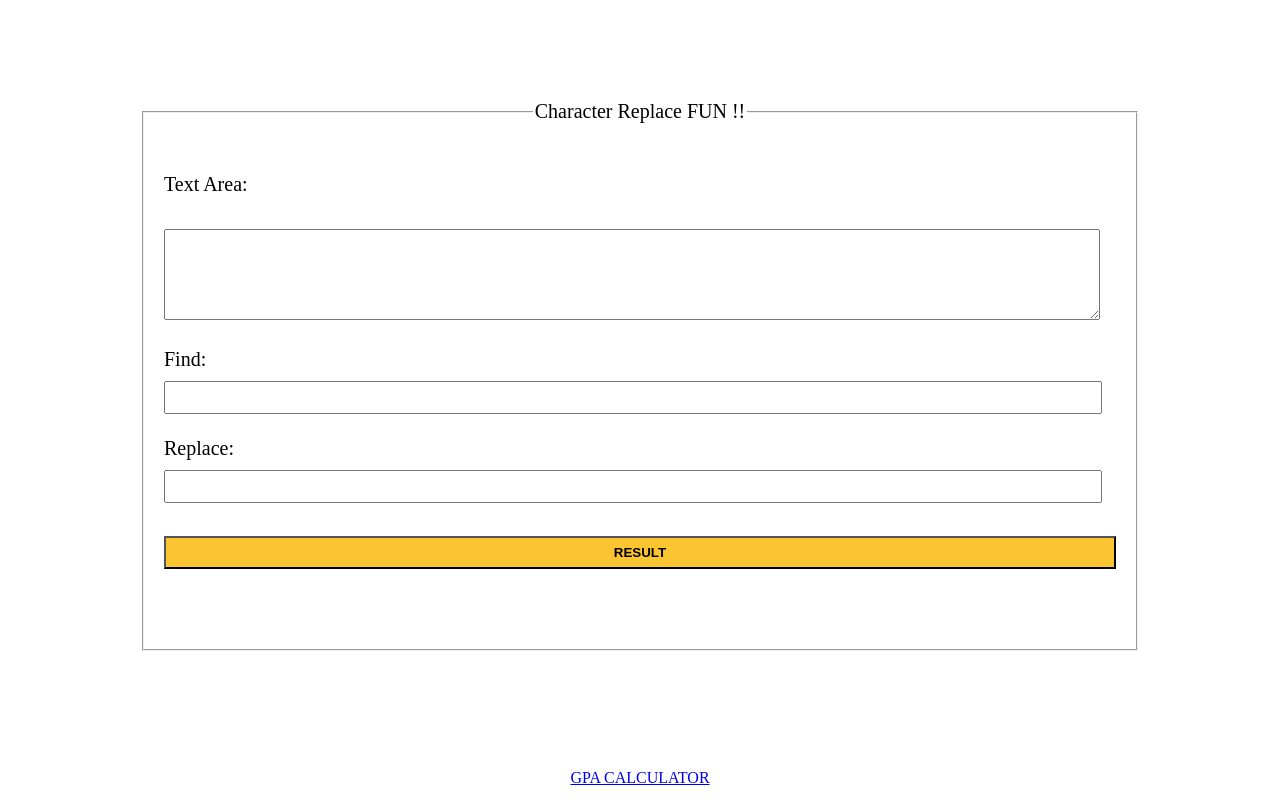
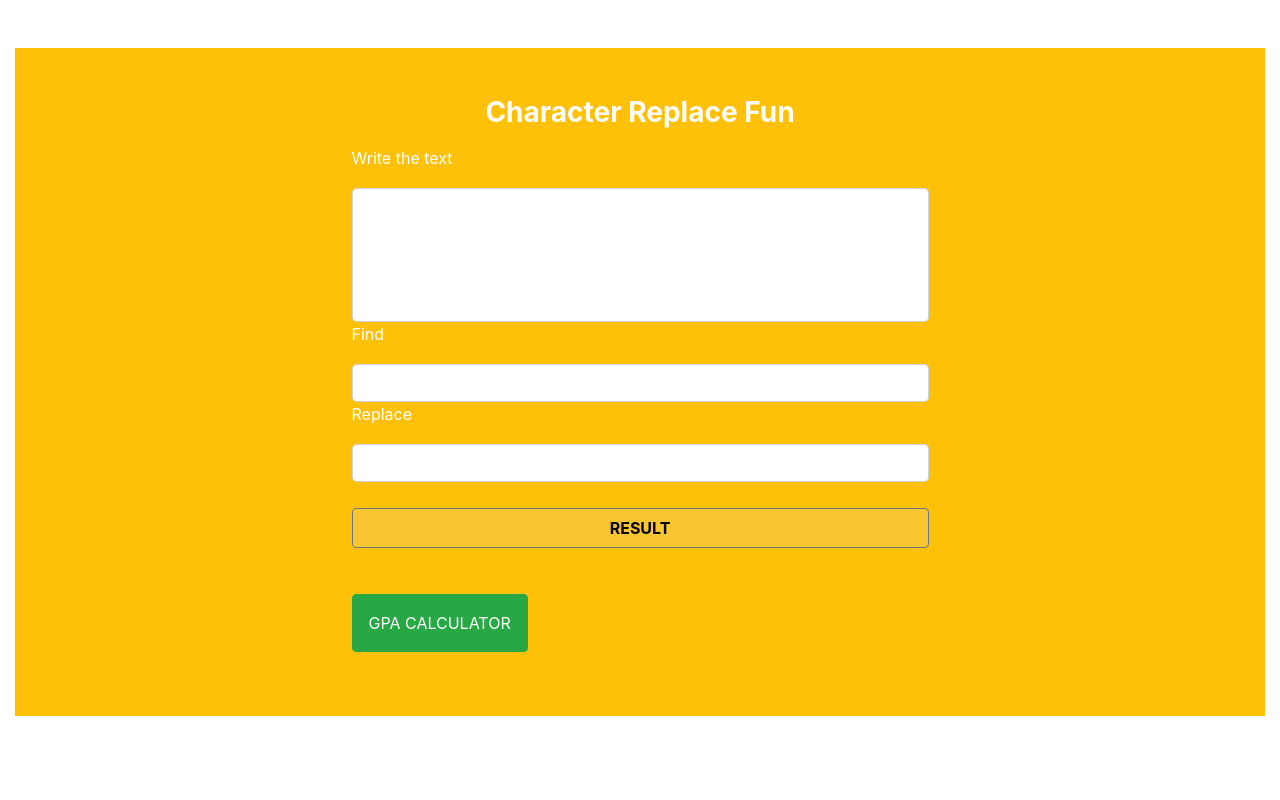
Before and after one commit to turjo997/fuNwiTh_char_Replace_and_Gpa_calc, a PHP site: page / in a window 1280 px wide. Run offline with PHP 8.4, Linux system fonts and the light colour scheme.

Commit message:
Update index.php

```diff
--- a/index.php
+++ b/index.php
@@ -6,6 +6,8 @@
 	        <title>Char_Replace_Gpa_Calc</title>
 
 			<link rel = "stylesheet" href="findreplace_style.css"/>
+
+			<link rel="stylesheet" href="https://cdn.jsdelivr.net/npm/bootstrap@4.5.3/dist/css/bootstrap.min.css" integrity="sha384-TX8t27EcRE3e/ihU7zmQxVncDAy5uIKz4rEkgIXeMed4M0jlfIDPvg6uqKI2xXr2" crossorigin="anonymous">
 
 				<style>
 
@@ -18,44 +20,81 @@
 
 	 <body>
 
-	         <form method = "post">
+	   <div class="container-fluid">
+
+     <div class="form-section bg-warning text-white p-5 my-5">
+
+                        <div class="title text-center mb-3">
+                          <h3 class="font-weight-bolder">Character Replace Fun</h3>
+                        </div>
 
 
-				<fieldset>
+                        <form method = "post" action="" class="w-50 m-auto ">
 
-				<legend align = "center">Character Replace FUN !!</legend>
+                          <div class="from-group">
 
-			   Text Area:<br><br>
-			   <textarea name = "string" col = "100" rows = "5"></textarea>
-
-
-			   <br><br>
-
-			<label>Find:</label>
-			<input type="text" name="find"><br><br>
-			<label>Replace:</label>
-			<input type="text" name="replace"><br><br>
+                            <label for="text">Write the text</label>
+                            <textarea style = "resize: none;" name="text" class = "form-control" id="" cols="30" rows="5"></textarea>
 
 
 
-				<input  type="submit" name="submit" value="Result">
+                          </div>
 
+                          <div class="from-group">
+
+                            <label for="find">Find</label>
+                            <input type="text" class="form-control" name="find">
+
+
+                          </div>
+
+                          <div class="from-group">
+
+                            <label for="replace">Replace</label>
+                            <input type="text" class="form-control" name="replace">
+
+
+                          </div>
+
+
+                          <div class="form-group mt-3">
+
+                          <input type="submit" name= "submit" class= "btn btn-secondary" value="RESULT">
 
                           <?php
 			             	include_once 'findreplace.php';
 			              ?>
 
-			  </fieldset>
+
+                          </div>
+
+						  <a class = "btn text-center  p-3 btn-success  text-white mb-3" href="gpa.php">GPA CALCULATOR</a>
+
+
 
 
                         </form>
 
-			 <br>
 
 
 
-            <center> <a href = "gpa.php">GPA CALCULATOR</a></center>
+                      </div>
 
+
+
+
+
+
+
+           <!-- <center> <a href = "gpa.php">GPA CALCULATOR</a></center>-->
+
+        </div>
+
+
+
+            <script src="https://code.jquery.com/jquery-3.5.1.slim.min.js" integrity="sha384-DfXdz2htPH0lsSSs5nCTpuj/zy4C+OGpamoFVy38MVBnE+IbbVYUew+OrCXaRkfj" crossorigin="anonymous"></script>
+           <script src="https://cdn.jsdelivr.net/npm/popper.js@1.16.1/dist/umd/popper.min.js" integrity="sha384-9/reFTGAW83EW2RDu2S0VKaIzap3H66lZH81PoYlFhbGU+6BZp6G7niu735Sk7lN" crossorigin="anonymous"></script>
+           <script src="https://cdn.jsdelivr.net/npm/bootstrap@4.5.3/dist/js/bootstrap.min.js" integrity="sha384-w1Q4orYjBQndcko6MimVbzY0tgp4pWB4lZ7lr30WKz0vr/aWKhXdBNmNb5D92v7s" crossorigin="anonymous"></script>
 
 
 	 </body>
```
Lines whose indentation alone changed are shown as unchanged.
